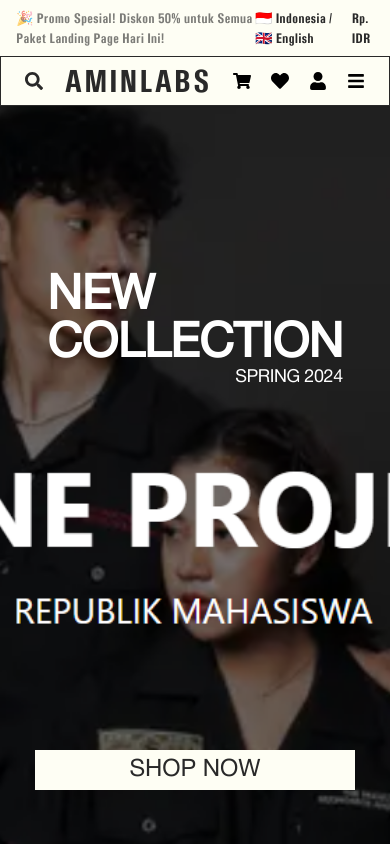
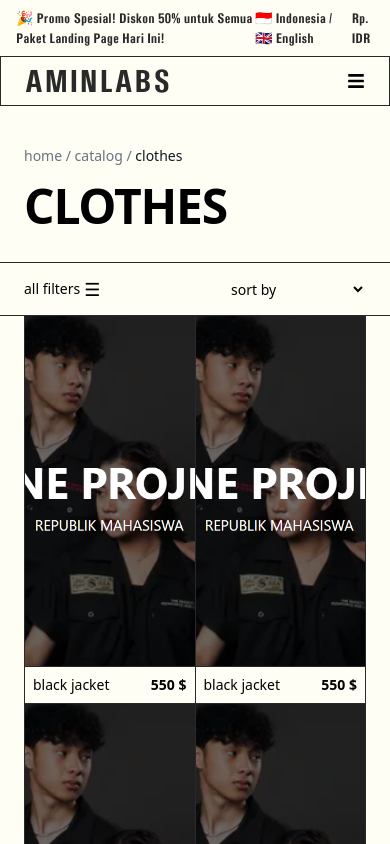
Before and after one commit to aminssmilee/AminLabs_, a React (Vite) app: page /catalog/clothes in a window 390 px wide. Shown: the top 844 px of the page. Built offline with nearby package versions, Linux system fonts and the light colour scheme.

Commit message:
Menambahkan Page Catalog

```diff
--- a/package.json
+++ b/package.json
@@ -20,7 +20,7 @@
     "react": "^19.1.0",
     "react-dom": "^19.1.0",
     "react-icons": "^5.5.0",
-    "react-router-dom": "^7.6.3",
+    "react-router-dom": "^7.8.1",
     "react-simple-typewriter": "^5.0.1",
     "swiper": "^11.2.10"
   },
--- a/src/App.jsx
+++ b/src/App.jsx
@@ -1,26 +1,44 @@
+import { Routes, Route } from "react-router-dom";
+import Layout from "./Layout";
 
-import Navigation from './components/Navigation';
-import TopBar from './components/TopBar';
-import Banner from './components/Banner';
-import CategoryCTA from './components/CategoryCTA';
-import Category from './components/Category'
-import LookBook from './components/LookBook';
-import Footer from './components/Footer';
+// Halaman
+import Banner from "./components/Banner";
+import CategoryCTA from "./components/CategoryCTA";
+import Category from "./components/Category";
+import LookBook from "./components/LookBook";
 
-
+import CatalogPage from "./pages/CatalogPage";
+import ClothesPage from "./pages/ClothesPage";
+// import ShoesPage from "./pages/ShoesPage";
+// import BagsPage from "./pages/BagsPage";
+// import AccessoriesPage from "./pages/AccessoriesPage";
 
 function App() {
   return (
-    <div className="bg-beig">
-      {/* Top Bar */}
-      <TopBar />
-      <Navigation />
-      <Banner />
-      <CategoryCTA />
-      <Category />
-      <LookBook />
-      <Footer />
-    </div>
+    <Routes>
+      {/* Bungkus semua route dengan Layout */}
+      <Route path="/" element={<Layout />}>
+        {/* Halaman utama */}
+        <Route
+          index
+          element={
+            <>
+              <Banner />
+              <CategoryCTA />
+              <Category />
+              <LookBook />
+            </>
+          }
+        />
+
+        {/* Halaman katalog & kategori */}
+        <Route path="/catalog" element={<CatalogPage />} />
+        <Route path="/catalog/clothes" element={<ClothesPage />} />
+        {/* <Route path="home/catalog/shoes" element={<ShoesPage />} />
+        <Route path="home/catalog/bags" element={<BagsPage />} />
+        <Route path="home/catalog/accessories" element={<AccessoriesPage />} /> */}
+      </Route>
+    </Routes>
   );
 }
 
--- /dev/null
+++ b/src/Layout.jsx
@@ -0,0 +1,20 @@
+import { Outlet } from "react-router-dom";
+import TopBar from "./components/TopBar";
+import Navigation from "./components/Navigation";
+import Footer from "./components/Footer";
+
+export default function Layout() {
+  return (
+    <div className="bg-beig">
+      {/* Bagian atas selalu tampil */}
+      <TopBar />
+      <Navigation />
+
+      {/* Bagian tengah berubah sesuai route */}
+      <Outlet />
+
+      {/* Bagian bawah selalu tampil */}
+      <Footer />
+    </div>
+  );
+}
--- a/src/components/Category.jsx
+++ b/src/components/Category.jsx
@@ -6,7 +6,7 @@
 
 export default function App() {
     const menuItems = [
-        { link: "#lomba1", text: "CLOTHES", image: img1 },
+        { link: "/catalog/clothes", text: "CLOTHES", image: img1 },
         { link: "#lomba1", text: "SHOES", image: img2 },
         { link: "#lomba1", text: "BAGS", image: img3 },
         { link: "#lomba1", text: "ACCESSORIES", image: img4 },
--- a/src/components/Footer.jsx
+++ b/src/components/Footer.jsx
@@ -11,7 +11,7 @@
           </div>
 
           {/* Grid Columns */}
-          <div className="grid grid-cols-1 md:grid-cols-4 border border-dark font-helvetica tracking-tight divide-y md:divide-y-0 md:divide-x divide-dark mt-8">
+          <div className="grid grid-cols-1 md:grid-cols-4 border-y border-dark font-helvetica tracking-tight divide-y md:divide-y-0 md:divide-x divide-dark mt-8">
             {/* Column 1 */}
             <div className="p-6">
               <h3 className="font-bold mb-4">CLIENT SERVICES</h3>
--- a/src/components/Navigation.jsx
+++ b/src/components/Navigation.jsx
@@ -3,11 +3,11 @@
 
 export default function Navigation() {
   return (
-      <nav className="bg-beig text-dark px-6 w-full shadow-sm font-utah border border-dark sticky top-0 z-50">
+      <nav className="bg-beig text-dark px-6 w-full font-utah border border-dark sticky top-0 z-50">
         <div className="max-w-7xl mx-auto flex justify-between items-center text-dark">
 
           {/* Left: Search Icon */}
-          <button className="text-lg hover:opacity-70">
+          <button className="text-lg hover:opacity-70 hidden md:flex">
             <FaSearch />
           </button>
 
@@ -18,16 +18,16 @@
 
           {/* Right: Icons */}
           <div className="flex items-center gap-5">
-            <button className="hover:opacity-70">
+            <button className="hover:opacity-70 hidden md:flex">
               <FaShoppingCart className="text-black text-lg" />
             </button>
-            <button className="hover:opacity-70">
+            <button className="hover:opacity-70 hidden md:flex">
               <FaHeart className="text-black text-lg" />
             </button>
-            <button className="hover:opacity-70">
+            <button className="hover:opacity-70 hidden md:flex">
               <FaUser className="text-black text-lg" />
             </button>
-            <button className="md:hidden hover:opacity-70">
+            <button className="hover:opacity-70">
               <FaBars className="text-black text-lg" />
             </button>
           </div>
--- /dev/null
+++ b/src/pages/CatalogPage.jsx
@@ -0,0 +1,36 @@
+import { Link } from "react-router-dom";
+
+export default function CatalogPage() {
+    const categories = [
+        { name: "Clothes", path: "/catalog/clothes" },
+        { name: "Shoes", path: "/catalog/shoes" },
+        { name: "Bags", path: "/catalog/bags" },
+        { name: "Accessories", path: "/home/catalog/accessories" },
+    ];
+
+    return (
+        <div className="p-8">
+            {/* Breadcrumb */}
+            <p className="text-gray-600">
+                <Link to="/" className="hover:underline">home</Link> /{" "}
+                <Link to="/catalog" className="hover:underline">catalog</Link>
+            </p>
+
+            {/* Judul */}
+            <h1 className="text-4xl font-bold mt-2">CATALOG</h1>
+
+            {/* Daftar Kategori */}
+            <div className="grid grid-cols-1 md:grid-cols-2 lg:grid-cols-4 gap-6 mt-6">
+                {categories.map((cat, index) => (
+                    <Link
+                        key={index}
+                        to={cat.path}
+                        className="p-6 border rounded-xl shadow hover:shadow-lg transition text-center"
+                    >
+                        <h2 className="text-xl font-semibold">{cat.name}</h2>
+                    </Link>
+                ))}
+            </div>
+        </div>
+    );
+}
--- /dev/null
+++ b/src/pages/ClothesPage.jsx
@@ -0,0 +1,65 @@
+import React from "react";
+import img1 from "../assets/image1.png";
+import { Link } from "react-router-dom";
+
+export default function Clothes() {
+  const products = [
+    { id: 1, name: "black jacket", price: 550, image: img1 },
+    { id: 1, name: "black jacket", price: 550, image: img1 },
+    { id: 1, name: "black jacket", price: 550, image: img1 },
+    { id: 1, name: "black jacket", price: 550, image: img1 },
+    { id: 1, name: "black jacket", price: 550, image: img1 },
+    { id: 1, name: "black jacket", price: 550, image: img1 },
+    { id: 1, name: "black jacket", price: 550, image: img1 },
+    { id: 1, name: "black jacket", price: 550, image: img1 },
+
+  ];
+
+  return (
+    <div className="bg-beig min-h-screen py-10">
+      {/* Breadcrumb */}
+      <div className="text-sm text-gray-500 mb-4 px-6">
+        <Link to="/" className="hover:text-gray-700">home</Link> /{" "}
+        <Link to="/catalog" className="hover:text-gray-700">catalog</Link> /{" "}
+        <span className="text-gray-900">clothes</span>
+      </div>
+
+      {/* Title */}
+      <h1 className="text-5xl font-bold tracking-tight mb-8 px-6">CLOTHES</h1>
+
+      {/* Filter & Sort */}
+      <div className="flex justify-between items-center border-y border-dark px-6 py-3">
+        <button className="text-sm flex items-center gap-1">
+          all filters <span className="text-lg">☰</span>
+        </button>
+        <select className="text-sm bg-transparent focus:ring-0">
+          <option>sort by</option>
+          <option>Price: Low to High</option>
+          <option>Price: High to Low</option>
+        </select>
+      </div>
+
+      {/* Produk Grid */}
+      <div className="px-6">
+        <div className="grid grid-cols-2 md:grid-cols-4 border-l border-dark">
+          {products.map((product) => (
+            <div
+              key={product.id}
+              className="text-center border-r border-b border-dark"
+            >
+              <img
+                src={product.image}
+                alt={product.name}
+                className="w-full h-[350px] object-cover"
+              />
+              <div className="flex justify-between items-center border-t border-dark px-2 py-2 text-sm">
+                <span>{product.name}</span>
+                <span className="font-semibold">{product.price} $</span>
+              </div>
+            </div>
+          ))}
+        </div>
+      </div>
+    </div>
+  );
+}
```
Also changed, not shown: 1 other file (tests, documents, lock files or other folders).
